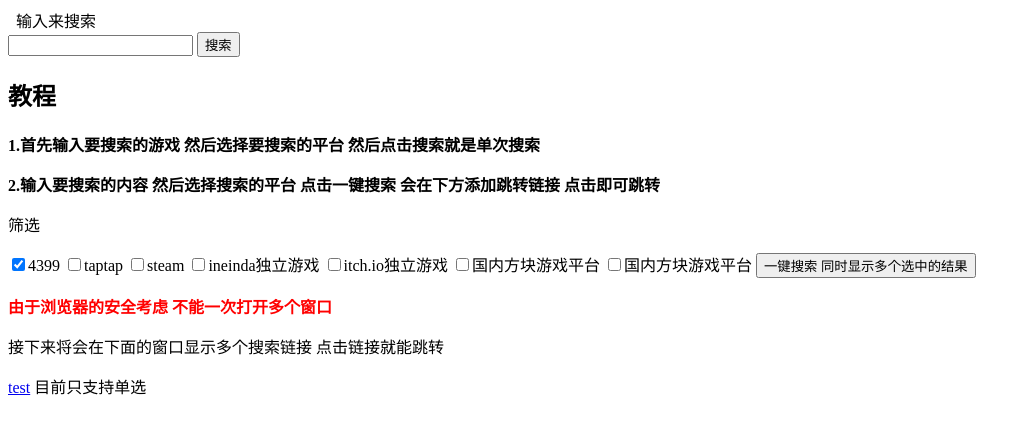
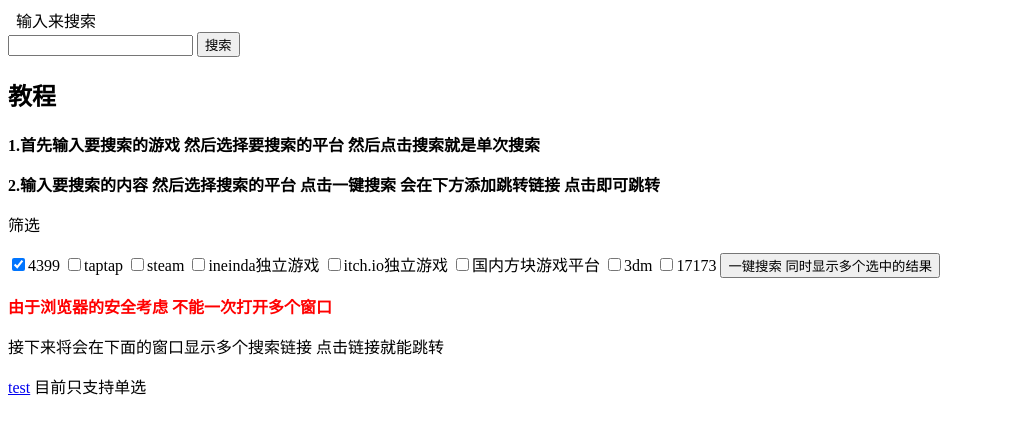
Before and after one commit to 2439905184/you_search, a plain HTML site: page index.html in a window 1280 px wide. Both pictures are taken after a click on the checkbox 18 px from the left and 264 px from the top of the page. Shown: the whole page, without its empty margins (0-1031 px from the left). Drawn offline with Linux system fonts and the light colour scheme.

Commit message:
添加了17173搜索接口

```diff
--- a/core.js
+++ b/core.js
@@ -13,6 +13,7 @@ var search_list=[]
    // alert(input_node)
     var action=""
     var action_taptap="https://www.taptap.com/search/"
+    var action_17173="http://newgame.17173.com/game-list.html?tab=all&keyword="
    // role="search" method="get"
     var action_4399="http://so2.4399.com/search/search.php?k="
     var action_need_add_4399="?k="
@@ -39,6 +40,14 @@ if(current_checkbox.checked==true &&id=="4399")
      action=action_4399
     console.log("4399")
      action_node.action=action_4399+to_search_string
+     console.log(action_node.action)
+     search_list.push(action_node.action)
+}
+if(current_checkbox.checked==true &&id=="17173")
+{
+     action=action_17173
+    console.log("17173")
+     action_node.action=action_17173+to_search_string
      console.log(action_node.action)
      search_list.push(action_node.action)
 }
--- a/index.html
+++ b/index.html
@@ -20,7 +20,8 @@
   <input id="indian" type="checkbox" onclick="tap_check(id)">ineinda独立游戏
   <input id="itch_io"type="checkbox" onclick="tap_check(id)">itch.io独立游戏
   <input id="block" type="checkbox" onclick="tap_check(id)">国内方块游戏平台
-  <input id="3dm" type="checkbox" onclick="tap_check(id)">国内方块游戏平台
+  <input id="3dm" type="checkbox" onclick="tap_check(id)">3dm
+  <input id="17173" type="checkbox" onclick="tap_check(id)">17173
   <button onclick="one_click_search()">一键搜索 同时显示多个选中的结果</button>
   <p style="color:red"><b>由于浏览器的安全考虑 不能一次打开多个窗口</b></p>
 <p>接下来将会在下面的窗口显示多个搜索链接 点击链接就能跳转</p>
```
